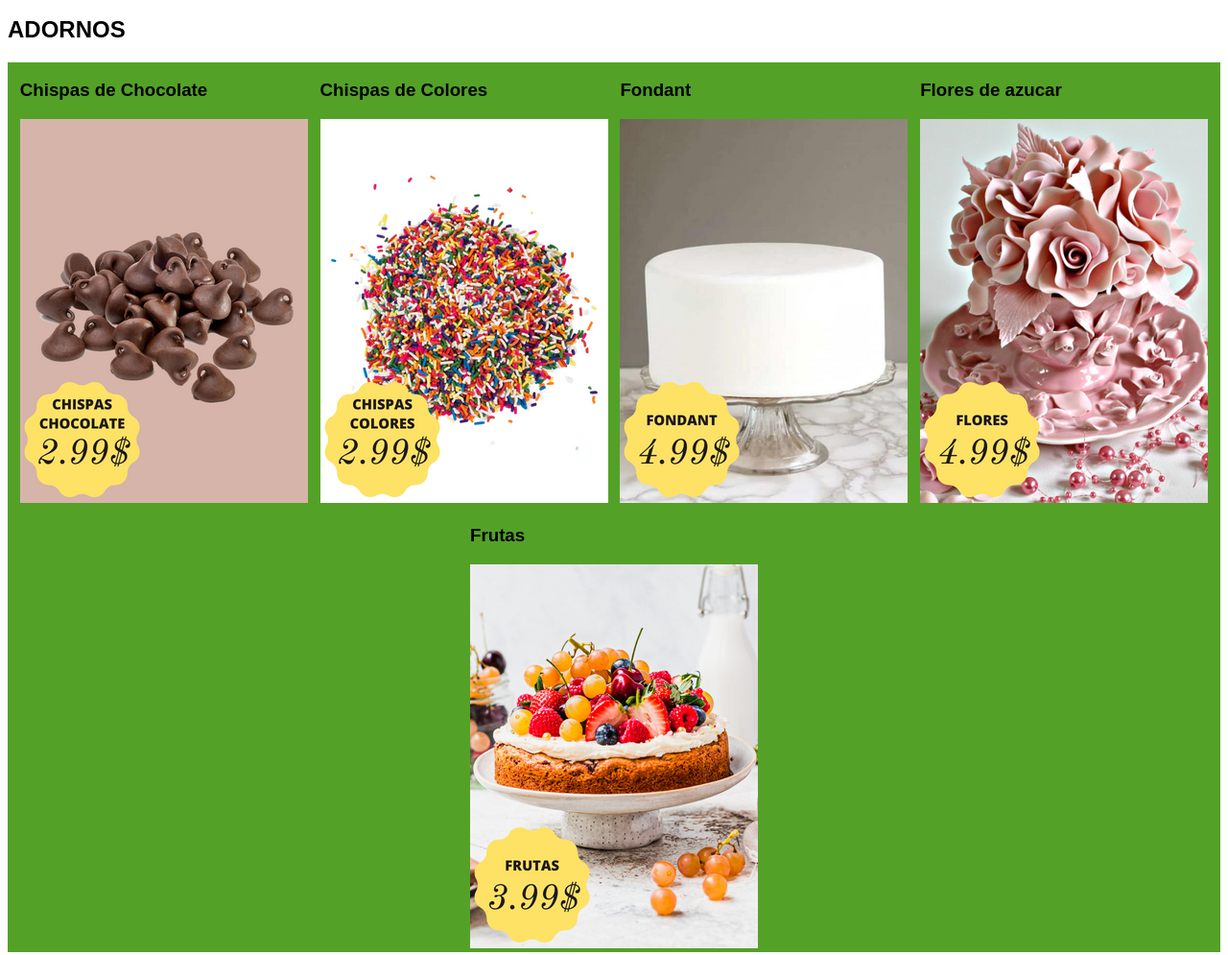
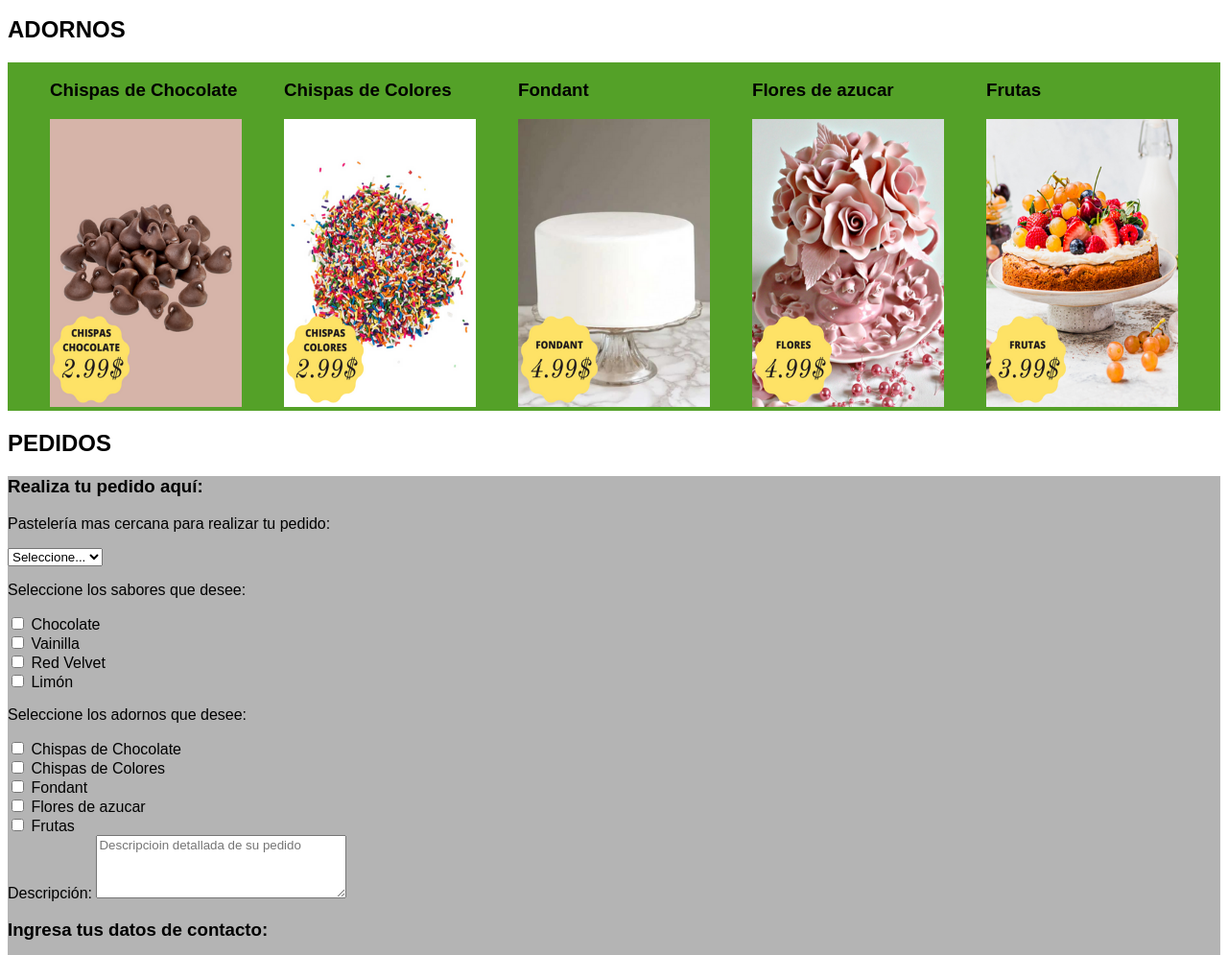
Before and after one commit to pedrojcolmenal/pasteleria, a plain HTML site: page index.html in a window 1280 px wide. Shown: the part 1610-2605 px from the top of the page at 96% size. Drawn offline with Linux system fonts and the light colour scheme.

Commit message:
Moví el index del cliente a root

```diff
--- a/cliente/index.html
+++ b/index.html
@@ -53,23 +53,23 @@
     <section class="container adornos">
         <div class="item">
             <h3>Chispas de Chocolate</h3>
-            <img src="../images/chispas_choco.png" alt="chocolate" height="400px" width="300px">
+            <img src="../images/chispas_choco.png" alt="chocolate" height="300px" width="200px">
         </div>
         <div class="item">
             <h3>Chispas de Colores</h3>
-            <img src="../images/chispas_color.png" alt="vainilla" height="400px" width="300px">
+            <img src="../images/chispas_color.png" alt="vainilla" height="300px" width="200px">
         </div>
         <div class="item">
             <h3>Fondant</h3>
-            <img src="../images/fondant.png" alt="red velvet" height="400px" width="300px">
+            <img src="../images/fondant.png" alt="red velvet" height="300px" width="200px">
         </div>
         <div class="item">
             <h3>Flores de azucar</h3>
-            <img src="../images/flores.png" alt="rlimon" height="400px" width="300px">
+            <img src="../images/flores.png" alt="rlimon" height="300px" width="200px">
         </div>
         <div class="item">
             <h3>Frutas</h3>
-            <img src="../images/frutas.png" alt="rlimon" height="400px" width="300px">
+            <img src="../images/frutas.png" alt="rlimon" height="300px" width="200px">
         </div>
     </section>
 
```
